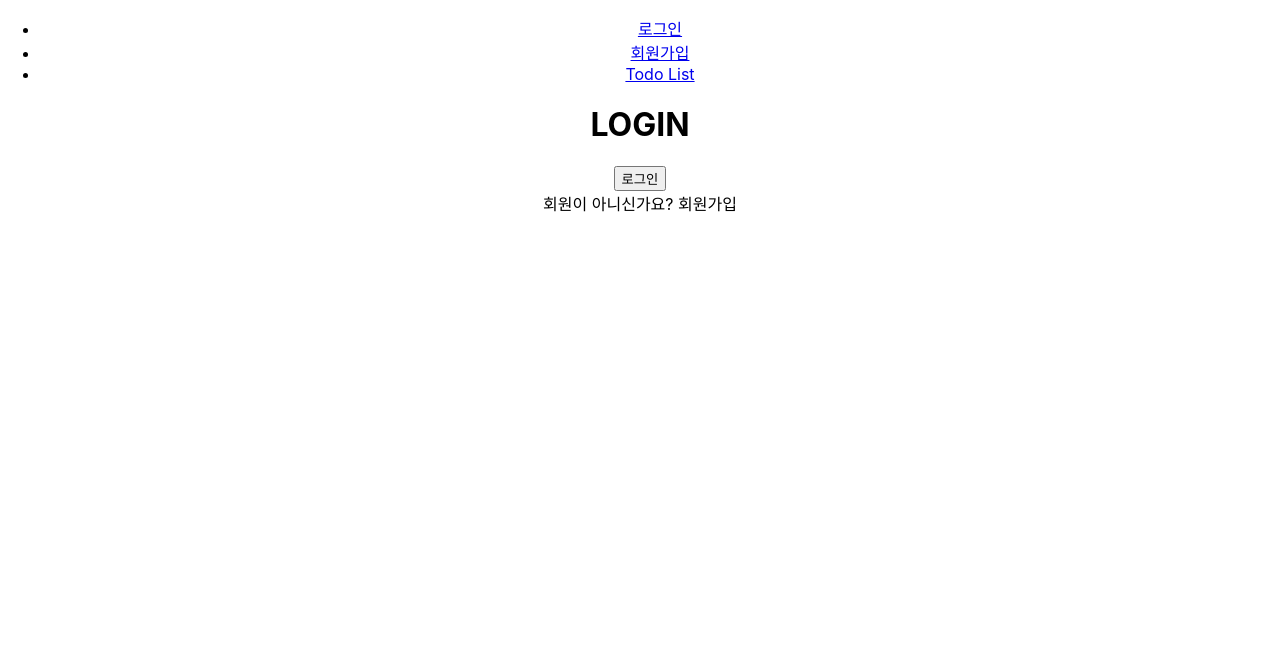
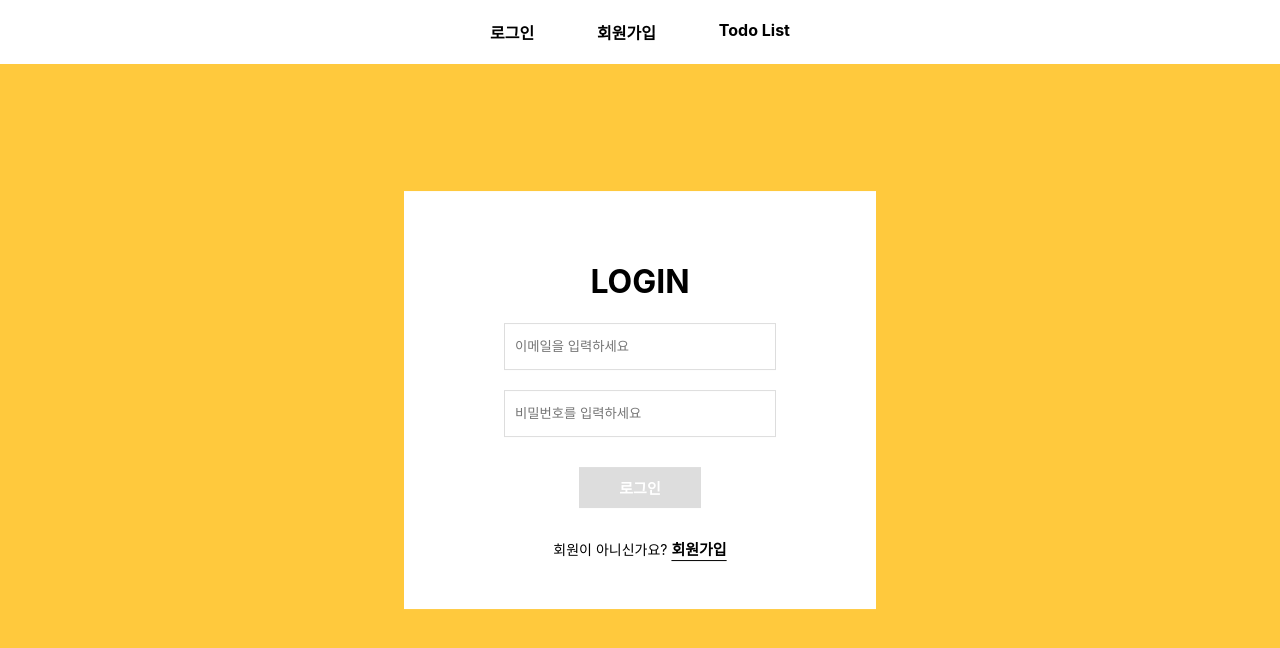
Before and after one commit to juhee067/wanted-pre-onboarding-frontend, a React (Create React App) app: page /signin in a window 1280 px wide. Shown: the top 648 px of the page. Built offline with nearby package versions, Linux system fonts and the light colour scheme.

Commit message:
feat:SCSS사용 레이아웃 디자인 작업

```diff
--- a/package.json
+++ b/package.json
@@ -10,6 +10,7 @@
     "react-dom": "^18.2.0",
     "react-router-dom": "^6.10.0",
     "react-scripts": "5.0.1",
+    "sass": "^1.61.0",
     "web-vitals": "^2.1.4"
   },
   "scripts": {
--- a/src/components/Navbar.jsx
+++ b/src/components/Navbar.jsx
@@ -1,4 +1,5 @@
 import React from "react";
+import "./navbar.scss";
 import { Link } from "react-router-dom";
 const Navbar = () => {
   return (
--- /dev/null
+++ b/src/components/navbar.scss
@@ -0,0 +1,15 @@
+ul {
+  font-weight: bold;
+  width: 300px;
+  justify-content: space-between;
+  margin: 20px auto;
+  padding-left: 0;
+  list-style-type: none;
+  display: flex;
+  gap: 20px;
+
+  .link {
+    color: #000;
+    text-decoration: none;
+  }
+}
--- a/src/pages/Main.jsx
+++ b/src/pages/Main.jsx
@@ -1,7 +1,12 @@
 import React from "react";
 
 const main = () => {
-  return <div>main페이지입니다</div>;
+  return (
+    <div>
+      <h1>wanted-pre-onboarding-frontend</h1>
+      <h3>원티드 프리온보딩 프론트엔드 - 선발 과제</h3>
+    </div>
+  );
 };
 
 export default main;
--- a/src/pages/SignIn.jsx
+++ b/src/pages/SignIn.jsx
@@ -1,11 +1,31 @@
 import React from "react";
-
+import "./sign.scss";
 const SignIn = () => {
   return (
     <div className="sign">
       <div className="auth">
         <h1>LOGIN</h1>
         <form>
+          <div className="authForm">
+            <div className="email">
+              <input
+                type="email"
+                id="email"
+                name="email"
+                placeholder="이메일을 입력하세요"
+                data-testid="email-input"
+              />
+            </div>
+            <div className="password">
+              <input
+                type="password"
+                id="password"
+                name="password"
+                placeholder="비밀번호를 입력하세요"
+                data-testid="password-input"
+              />
+            </div>
+          </div>
           <button data-testid="signin-button">로그인</button>
         </form>
         <div className="quest signup">
--- a/src/pages/SignUp.jsx
+++ b/src/pages/SignUp.jsx
@@ -1,10 +1,31 @@
 import React from "react";
+import "./sign.scss";
 const SignUp = () => {
   return (
     <div className="sign">
       <div className="auth">
         <h1>JOIN</h1>
         <form>
+          <div className="authForm">
+            <div className="email">
+              <input
+                type="email"
+                id="email"
+                name="email"
+                placeholder="이메일을 입력하세요"
+                data-testid="email-input"
+              />
+            </div>
+            <div className="password">
+              <input
+                type="password"
+                id="password"
+                name="password"
+                placeholder="비밀번호를 입력하세요"
+                data-testid="password-input"
+              />
+            </div>
+          </div>
           <button data-testid="signup-button">회원가입</button>
         </form>
         <div className="quest signup">
--- a/src/pages/TodoList.jsx
+++ b/src/pages/TodoList.jsx
@@ -1,4 +1,5 @@
 import React from "react";
+import "./todolist.scss";
 const TodoList = () => {
   return (
     <div className="todo">
@@ -7,7 +8,6 @@ const TodoList = () => {
         <input data-testid="new-todo-input" />
         <button data-testid="new-todo-add-button">추가</button>
       </div>
-
       <ul>
         <li className="title">
           <span>완료</span>
--- /dev/null
+++ b/src/pages/sign.scss
@@ -0,0 +1,44 @@
+.sign {
+  background-color: #ffc93d;
+  height: 100vh;
+  .auth {
+    position: absolute;
+    top: 50%;
+    left: 50%;
+    padding: 50px 100px;
+    transform: translate(-50%, -50%);
+    background-color: #fff;
+    .authForm {
+      background-color: #fff;
+      div {
+        margin-bottom: 20px;
+      }
+    }
+    input {
+      width: 250px;
+      border: 1px solid #ddd;
+      padding: 15px 10px;
+    }
+
+    button {
+      margin: 10px 0 30px;
+      border: none;
+      background-color: #ddd;
+      color: #fff;
+      font-size: 15px;
+      font-weight: bold;
+      padding: 10px 40px 10px;
+      cursor: pointer;
+    }
+    .quest {
+      font-size: 14px;
+      span {
+        font-size: 15px;
+        font-weight: bold;
+        text-decoration: underline;
+        text-underline-offset: 0.3em;
+        cursor: pointer;
+      }
+    }
+  }
+}
--- /dev/null
+++ b/src/pages/todolist.scss
@@ -0,0 +1,52 @@
+.todo {
+  padding: 100px;
+  button {
+    border: none;
+    background-color: #ffc93d;
+    color: #fff;
+    padding: 15px 20px;
+    cursor: pointer;
+  }
+  .add {
+    margin-bottom: 40px;
+    h1 {
+      margin-bottom: 30px;
+    }
+    input {
+      width: 40%;
+      margin-right: 20px;
+      border: 1px solid #ddd;
+      padding: 15px 10px;
+    }
+  }
+  ul {
+    list-style-type: none;
+    width: 70%;
+    margin: 0 auto;
+    padding-left: 0;
+    display: flex;
+    flex-direction: column;
+    .title {
+      border-top: 3px solid #ffc93d;
+      border-bottom: 3px solid #ffc93d;
+      padding: 10px 0;
+      font-weight: bold;
+    }
+    label {
+      border-bottom: 1px solid #ddd;
+      display: flex;
+      justify-content: space-between;
+      align-items: center;
+      .checkBox {
+        width: 20px;
+      }
+    }
+  }
+  .edit {
+    button {
+      font-size: 15px;
+      margin-left: 5px;
+      font-weight: bold;
+    }
+  }
+}
```
Also changed, not shown: 1 other file (tests, documents, lock files or other folders).
